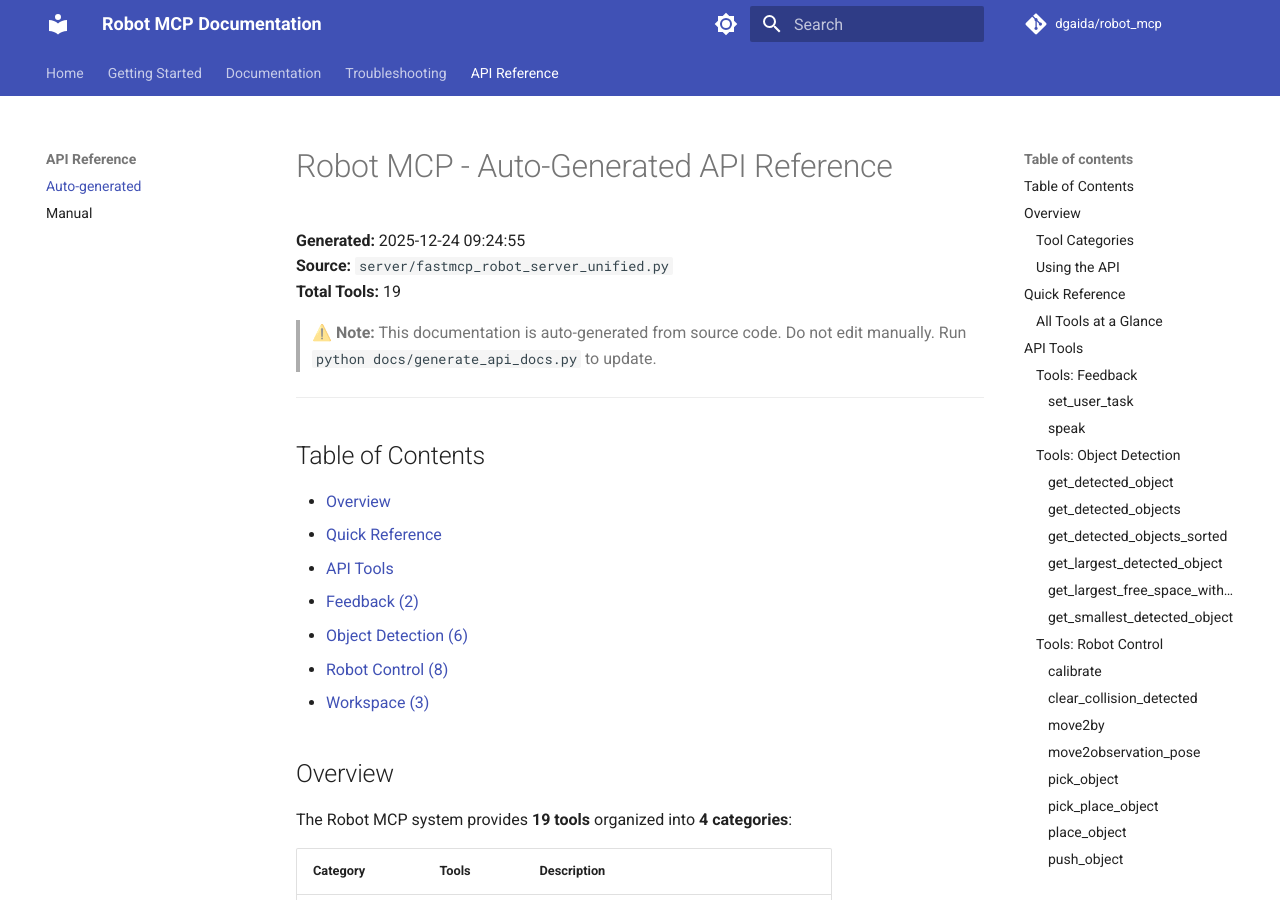
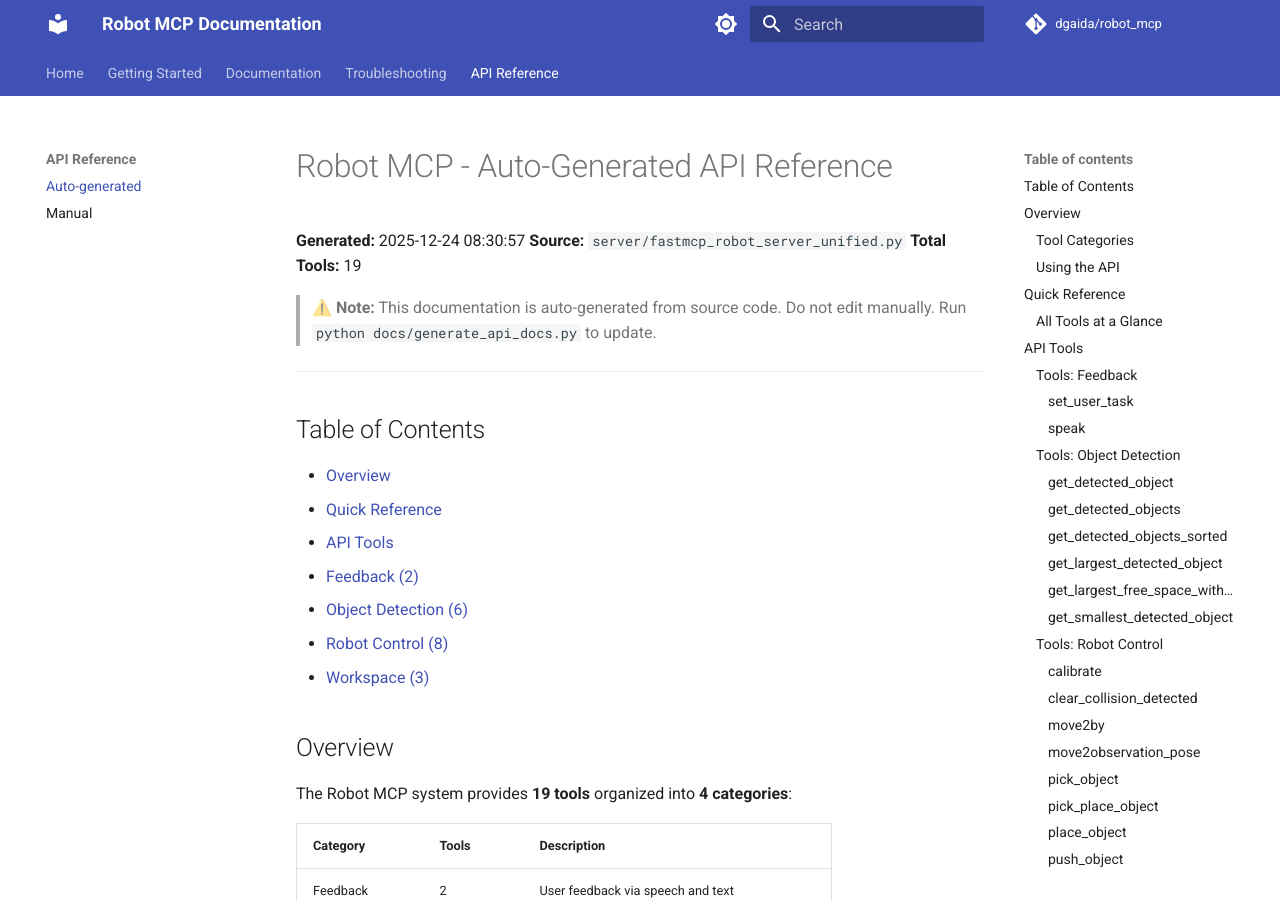
Before and after one commit to dgaida/robot_mcp, an MkDocs documentation site: the page built from docs/api_reference_auto.md, in a window 1280 px wide and 900 px high. Built offline with MkDocs 1.6.1 and Material for MkDocs 9.7.7, drawn with Linux system fonts in a browser that asks for light colours; comment, search, counter and statistics services are not loaded.

Commit message:
docs: Auto-generate API reference

```diff
--- a/docs/api_reference_auto.md
+++ b/docs/api_reference_auto.md
@@ -1,6 +1,6 @@
 # Robot MCP - Auto-Generated API Reference
 
-**Generated:** 2025-12-24 09:24:55
+**Generated:** 2025-12-24 08:30:57
 **Source:** `server/fastmcp_robot_server_unified.py`
 **Total Tools:** 19
 
```
